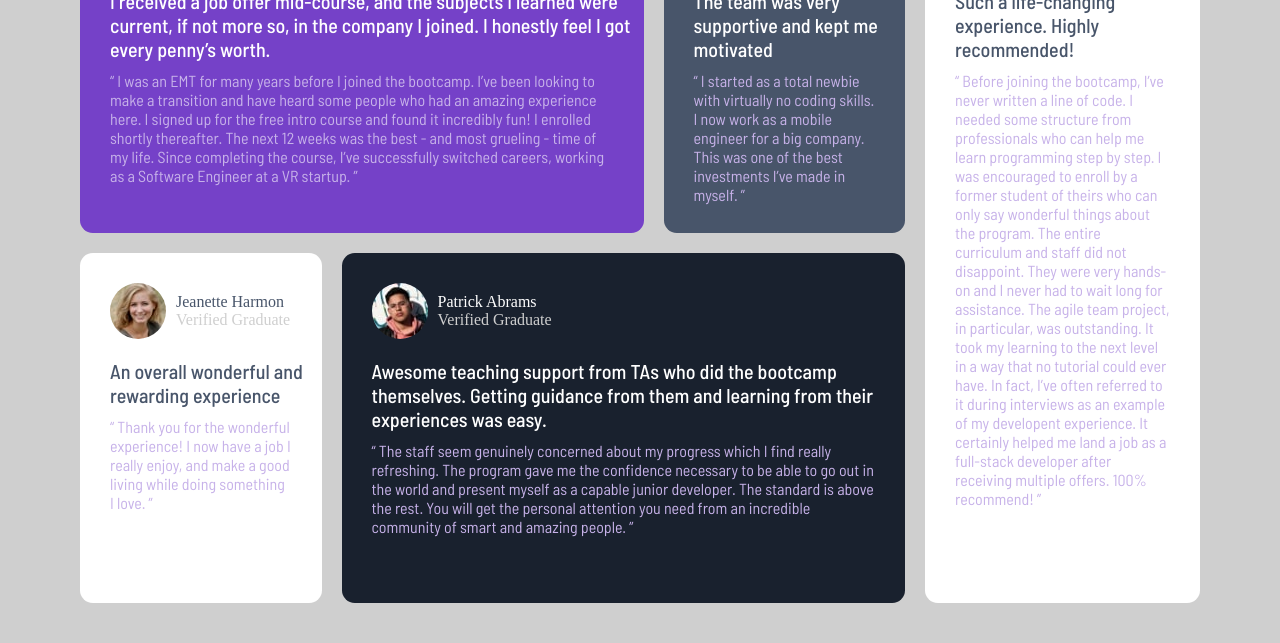
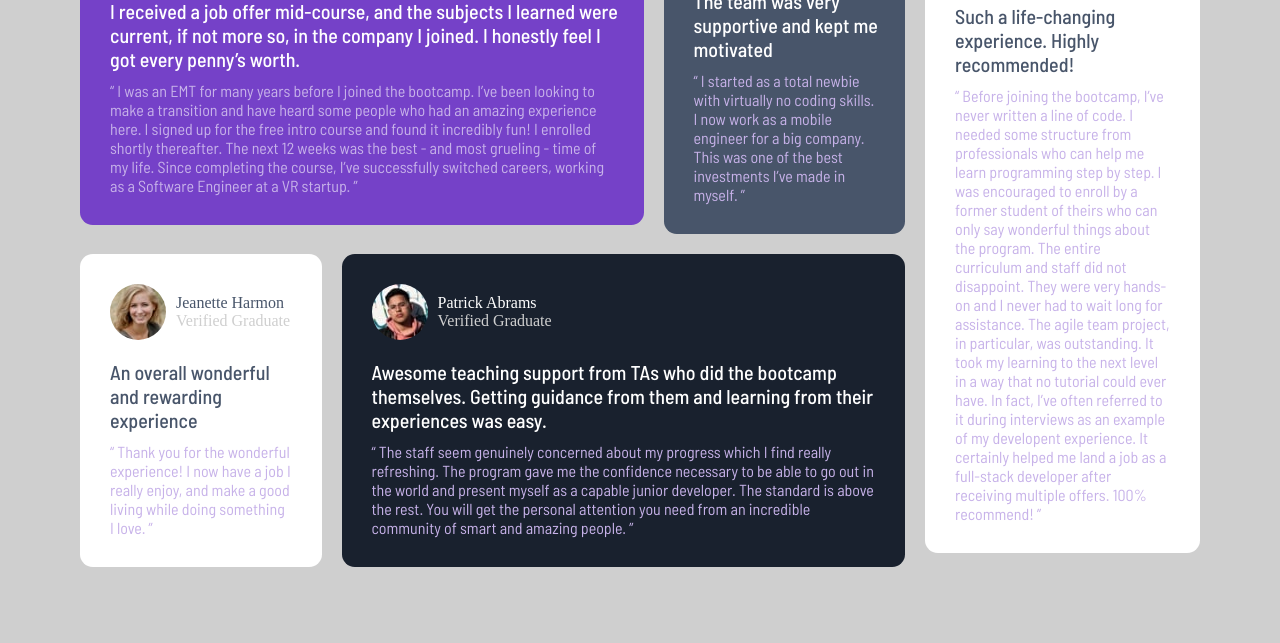
Before and after one commit to WhoFullStackDev/Testimonial, a plain HTML site: page index.html in a window 1280 px wide. Shown: the part 157-800 px from the top of the page. Drawn offline with Linux system fonts and the light colour scheme.

Commit message:
fix some issue

```diff
--- a/style.css
+++ b/style.css
@@ -15,7 +15,7 @@ body {
 
 .container {
   width: 70em;
-  height: 45em;
+  height: fit-content;
   margin: 40px;
   display: flex;
   justify-content: center;
@@ -44,9 +44,10 @@ body {
 
 .top-left-card {
   width: 70%;
-  height: 100%;
+  height: fit-content;
   border-radius: 0.8rem;
   background-color: hsl(263, 55%, 52%);
+  padding-bottom: 30px;
 }
 
 .header {
@@ -73,7 +74,7 @@ body {
 .heading {
   font-size: 20px;
   color: white;
-  padding: 0 0 0 30px;
+  padding: 0 20px 0 30px;
   font-family: "Barlow Semi Condensed", sans-serif;
   font-weight: 500;
   font-style: normal;
@@ -94,8 +95,9 @@ body {
 
 .top-right-card {
   width: 30%;
-  height: 100%;
+  height: fit-content;
   border-radius: 0.8rem;
+  padding-bottom: 30px;
   background-color: hsl(217, 19%, 35%);
 }
 
@@ -104,36 +106,43 @@ body {
   justify-content: center;
   align-items: center;
   width: 100%;
-  height: 50%;
+  height: fit-content;
   gap: 20px;
 }
 
 .bottom-left-card {
   width: 30%;
-  height: 100%;
+  height: fit-content;
+  border-radius: 0.8rem;
+  background-color: hsl(0, 0%, 100%);
+  padding-bottom: 30px;
+}
+
+.bottom-right-card {
+  width: 70%;
+  height: fit-content;
+  border-radius: 0.8rem;
+  background-color: hsl(219, 29%, 14%);
+  padding-bottom: 30px;
+}
+
+.right-card-container {
+  width: 25%;
+  height: fit-content;
+  padding-bottom: 30px;
   border-radius: 0.8rem;
   background-color: hsl(0, 0%, 100%);
 }
 
-.bottom-right-card {
-  width: 70%;
-  height: 100%;
-  border-radius: 0.8rem;
-  background-color: hsl(219, 29%, 14%);
-}
-
-.right-card-container {
-  width: 25%;
-  height: 100%;
-  border-radius: 0.8rem;
-  background-color: hsl(0, 0%, 100%);
-}
-
-@media only screen and (max-width: 48em) {
+@media only screen and (max-width: 830px) {
   .container {
-    width: 100%;
+    width: 100em;
     flex-direction: column;
     height: fit-content;
+  }
+
+  .left-card-container {
+    width: 100%;
   }
 
   .top-card-container {
@@ -150,27 +159,22 @@ body {
 
   .right-card-container {
     width: 100%;
-    height: fit-content;
   }
 
   .top-left-card {
     width: 100%;
-    height: fit-content;
   }
 
   .bottom-left-card {
     width: 100%;
-    height: fit-content;
   }
 
   .bottom-right-card {
     width: 100%;
-    height: fit-content;
   }
 
   .top-right-card {
     width: 100%;
-    height: fit-content;
   }
 
   .comment {
```
